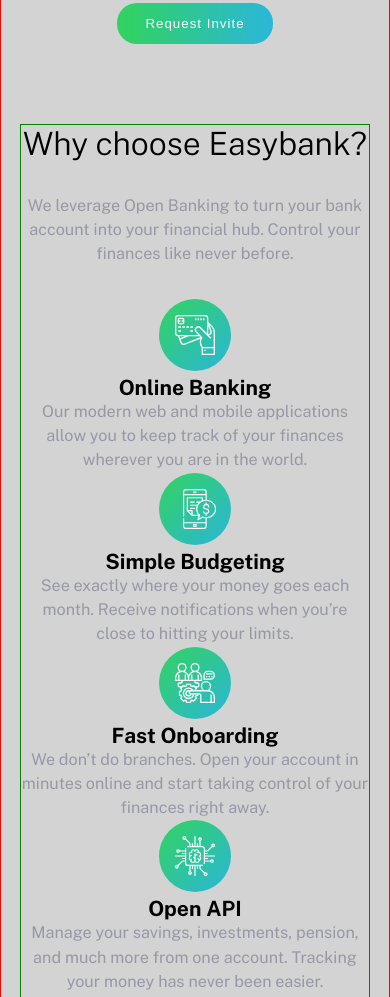
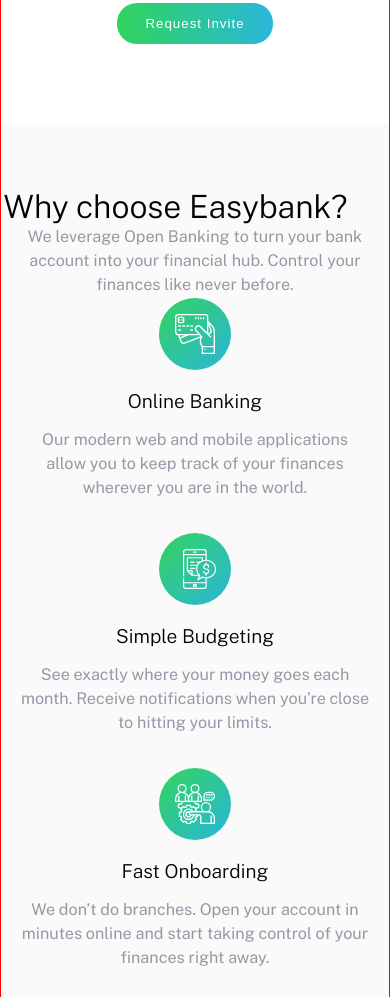
Before and after one commit to sabwafei/easybank-landing-page-main, a plain HTML site: page index.html in a window 390 px wide. Shown: the part 678-1675 px from the top of the page. Drawn offline with nearby package versions, Linux system fonts and the light colour scheme.

Commit message:
why section
mobile styling of why section
added bg container to why section

```diff
--- a/index.html
+++ b/index.html
@@ -48,7 +48,8 @@
         <button class="btn cta-btn">Request Invite</button>
       </section>
       <section class="why">
-        <h2 class="why-title">Why choose Easybank?</h2>
+        <div class="why-bg">
+          <h2 class="why-title">Why choose Easybank?</h2>
         <p>
           We leverage Open Banking to turn your bank account into your financial
           hub. Control your finances like never before.
@@ -86,6 +87,7 @@
               account. Tracking your money has never been easier.
             </p>
           </div>
+        </div>
         </div>
       </section>
       <section class="articles">
--- a/stylesheet.css
+++ b/stylesheet.css
@@ -20,7 +20,6 @@
 body {
   font-size: 18px;
   font-family: var(--ff-pub-sans);
-  background-color: lightgray;
 }
 /* typography */
 a {
@@ -37,6 +36,10 @@
 h2 {
   font-weight: var(--fw-lgt);
   font-size: 2rem;
+}
+h3 {
+  font-size: 1.2rem;
+  font-weight: var(--fw-lgt);
 }
 p {
   color: var(--clr-gry-blu);
@@ -61,6 +64,7 @@
 /* layout */
 .container {
   border: red solid 1px;
+  width: 100%;
   display: flex;
   flex-direction: column;
   justify-content: center;
@@ -95,7 +99,6 @@
 /* next-gen section styling */
 .next-gen {
   text-align: center;
-  width: 100%;
 }
 .mobile-background-img {
   width: 100%;
@@ -118,10 +121,28 @@
 }
 /* why section styling */
 .why {
-  border: solid green 1px;
   text-align: center;
-  width: 90%;
+}
+.why-bg {
+  background-color: var(--clr-lgt-gry);
+  width: 100%;
 }
 .why > * {
   margin-bottom: 2rem;
 }
+.why-title {
+  padding-top: 2em;
+  width: 90%;
+}
+.why-grid {
+  display: grid;
+  grid-template-columns: repeat(1, 1fr);
+  gap: 1rem;
+}
+.grid-element {
+  width: 90%;
+  margin: auto;
+}
+.grid-element > * {
+  margin-bottom: 1rem;
+}
```
